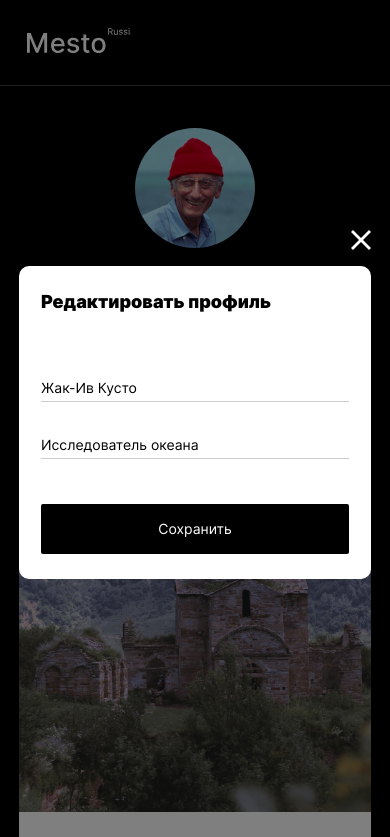
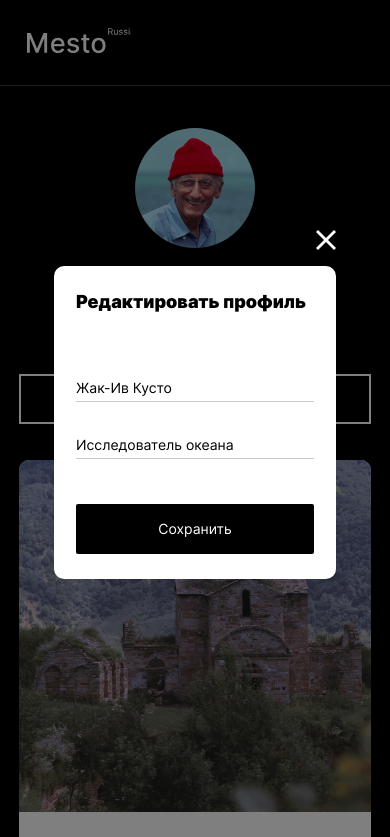
Before and after one commit to N3keT/mesto, a plain HTML site: page index.html in a window 390 px wide. Both pictures are taken after a click on the button 294 px from the left and 291 px from the top of the page. Shown: the top 837 px of the page. Drawn offline with Linux system fonts and the light colour scheme; files whose address does not match are found by name.

Commit message:
доработать

```diff
--- a/blocks/popup/__container/popup__container.css
+++ b/blocks/popup/__container/popup__container.css
@@ -11,6 +11,6 @@
 @media (max-width: 767px) {
     .popup__container {
         padding: 25px 22px;
-        max-width: calc(100% - 19px * 2);
+        max-width: 282px;
     }
 }
```
